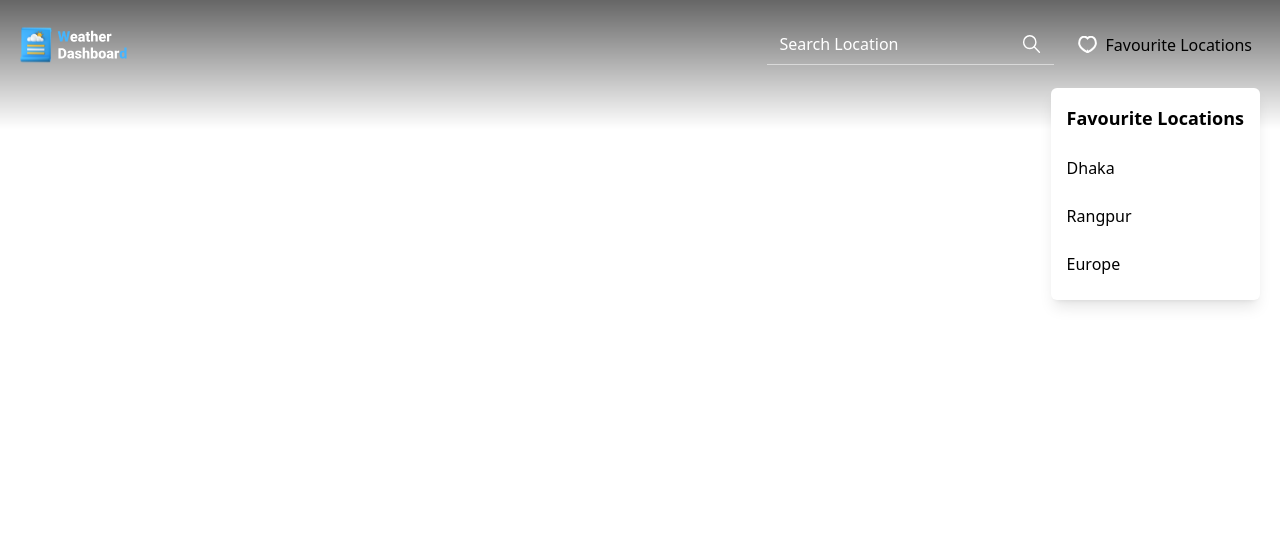
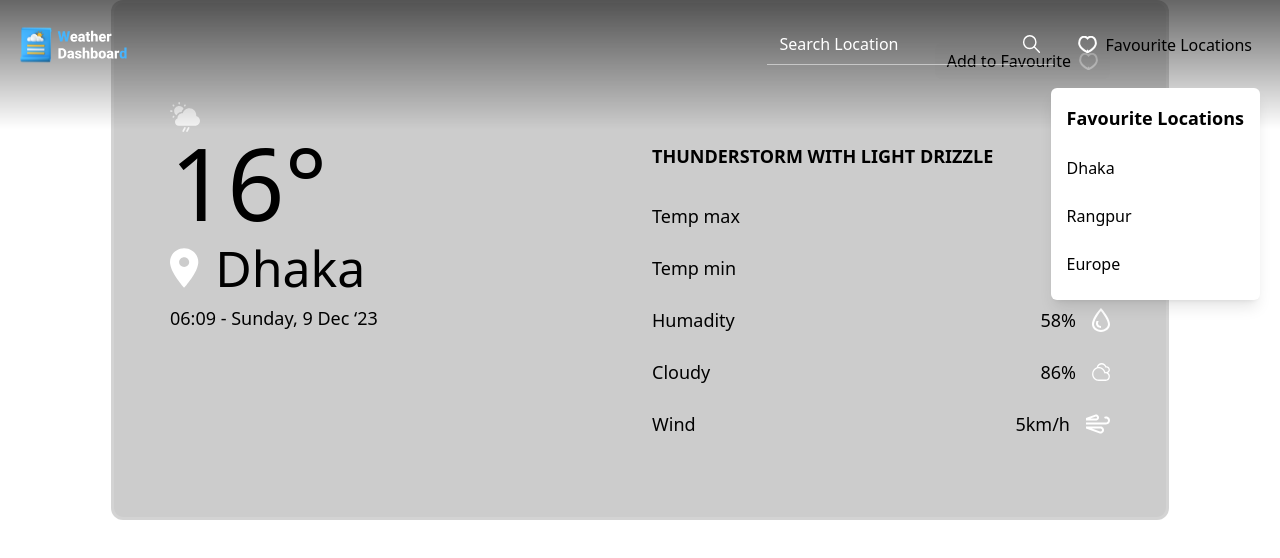
Before and after one commit to md-sazzadul/weather-dashboard, a React (Vite) app: page / in a window 1280 px wide. Shown: the top 558 px of the page. Built offline with nearby package versions, Linux system fonts and the light colour scheme.

Commit message:
added html template for weather board

```diff
--- a/src/App.jsx
+++ b/src/App.jsx
@@ -1,7 +1,17 @@
 import Header from "./components/Header/Header";
+import WeatherBoard from "./components/Weather/WeatherBoard";
 
 function App() {
-  return <Header></Header>;
+  return (
+    <>
+      <Header></Header>
+      <main>
+        <section>
+          <WeatherBoard></WeatherBoard>
+        </section>
+      </main>
+    </>
+  );
 }
 
 export default App;
--- /dev/null
+++ b/src/components/Weather/AddToFavourite.jsx
@@ -0,0 +1,16 @@
+import heart from "../../assets/heart.svg";
+
+const AddToFavourite = () => {
+  return (
+    <div className="md:col-span-2">
+      <div className="flex items-center justify-end space-x-6">
+        <button className="text-sm md:text-base inline-flex items-center space-x-2 px-3 py-1.5 rounded-md bg-[#C5C5C54D]">
+          <span>Add to Favourite</span>
+          <img src={heart} alt="heart" />
+        </button>
+      </div>
+    </div>
+  );
+};
+
+export default AddToFavourite;
--- /dev/null
+++ b/src/components/Weather/WeatherBoard.jsx
@@ -0,0 +1,20 @@
+import React from "react";
+import AddToFavourite from "./AddToFavourite";
+import WeatherCondition from "./WeatherCondition";
+import WeatherHeadline from "./WeatherHeadline";
+
+const WeatherBoard = () => {
+  return (
+    <div className="container">
+      <div className="grid bg-black/20 rounded-xl backdrop-blur-md border-2 lg:border-[3px] border-white/[14%] px-4 lg:px-14 py-6 lg:py-10 min-h-[520px] max-w-[1058px] mx-auto">
+        <div className="grid md:grid-cols-2 gap-10 md:gap-6">
+          <AddToFavourite></AddToFavourite>
+          <WeatherHeadline></WeatherHeadline>
+          <WeatherCondition></WeatherCondition>
+        </div>
+      </div>
+    </div>
+  );
+};
+
+export default WeatherBoard;
--- /dev/null
+++ b/src/components/Weather/WeatherCondition.jsx
@@ -0,0 +1,54 @@
+import cloud from "../../assets/icons/cloud.svg";
+import humidity from "../../assets/icons/humidity.svg";
+import maxTemp from "../../assets/icons/temp-max.svg";
+import minTemp from "../../assets/icons/temp-min.svg";
+import wind from "../../assets/icons/wind.svg";
+
+const WeatherCondition = () => {
+  return (
+    <div>
+      <p className="text-sm lg:text-lg font-bold uppercase mb-8">
+        thunderstorm with light drizzle
+      </p>
+      <ul className="space-y-6 lg:space-y-6">
+        <li className="text-sm lg:text-lg flex items-center justify-between space-x-4">
+          <span>Temp max</span>
+          <div className="inline-flex space-x-4">
+            <p>19°</p>
+            <img src={maxTemp} alt="temp-max" />
+          </div>
+        </li>
+        <li className="text-sm lg:text-lg flex items-center justify-between space-x-4">
+          <span>Temp min</span>
+          <div className="inline-flex space-x-4">
+            <p>19°</p>
+            <img src={minTemp} alt="temp-min" />
+          </div>
+        </li>
+        <li className="text-sm lg:text-lg flex items-center justify-between space-x-4">
+          <span>Humadity</span>
+          <div className="inline-flex space-x-4">
+            <p>58%</p>
+            <img src={humidity} alt="humidity" />
+          </div>
+        </li>
+        <li className="text-sm lg:text-lg flex items-center justify-between space-x-4">
+          <span>Cloudy</span>
+          <div className="inline-flex space-x-4">
+            <p>86%</p>
+            <img src={cloud} alt="cloudy" />
+          </div>
+        </li>
+        <li className="text-sm lg:text-lg flex items-center justify-between space-x-4">
+          <span>Wind</span>
+          <div className="inline-flex space-x-4">
+            <p>5km/h</p>
+            <img src={wind} alt="wind" />
+          </div>
+        </li>
+      </ul>
+    </div>
+  );
+};
+
+export default WeatherCondition;
--- /dev/null
+++ b/src/components/Weather/WeatherHeadline.jsx
@@ -0,0 +1,24 @@
+import cloud from "../../assets/cloud.svg";
+import pin from "../../assets/pin.svg";
+
+const WeatherHeadline = () => {
+  return (
+    <div>
+      <div className="max-md:flex items-center justify-between md:-mt-10">
+        <img src={cloud} alt="cloud" />
+        <div className="max-md:flex items-center max-md:space-x-4">
+          <h1 className="text-[60px] lg:text-[80px] xl:text-[100px] leading-none md:mb-4">
+            16°
+          </h1>
+          <div className="flex items-center space-x-4 md:mb-4">
+            <img src={pin} />
+            <h2 className="text-2xl lg:text-[50px]">Dhaka</h2>
+          </div>
+        </div>
+      </div>
+      <p className="text-sm lg:text-lg">06:09 - Sunday, 9 Dec ‘23</p>
+    </div>
+  );
+};
+
+export default WeatherHeadline;
```
